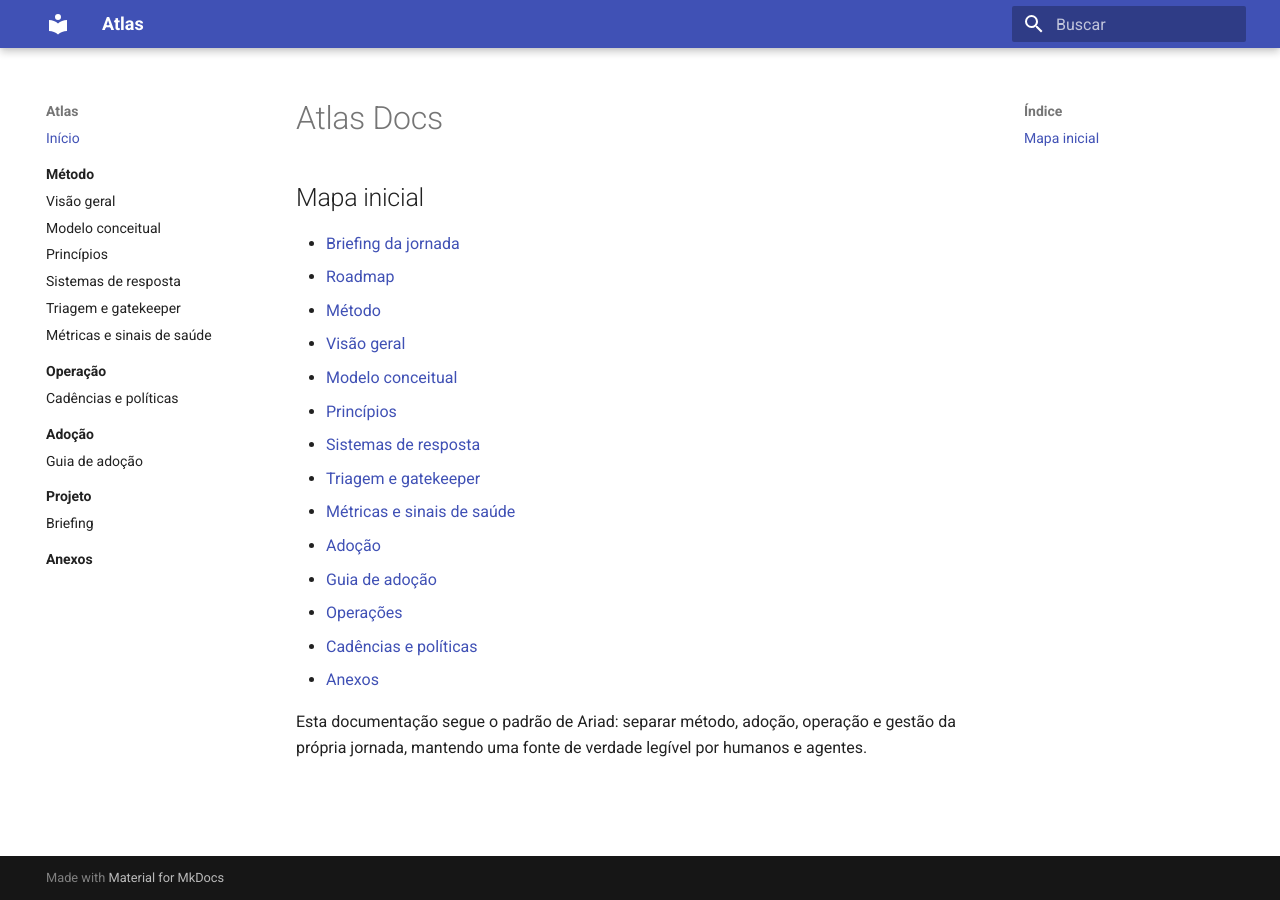
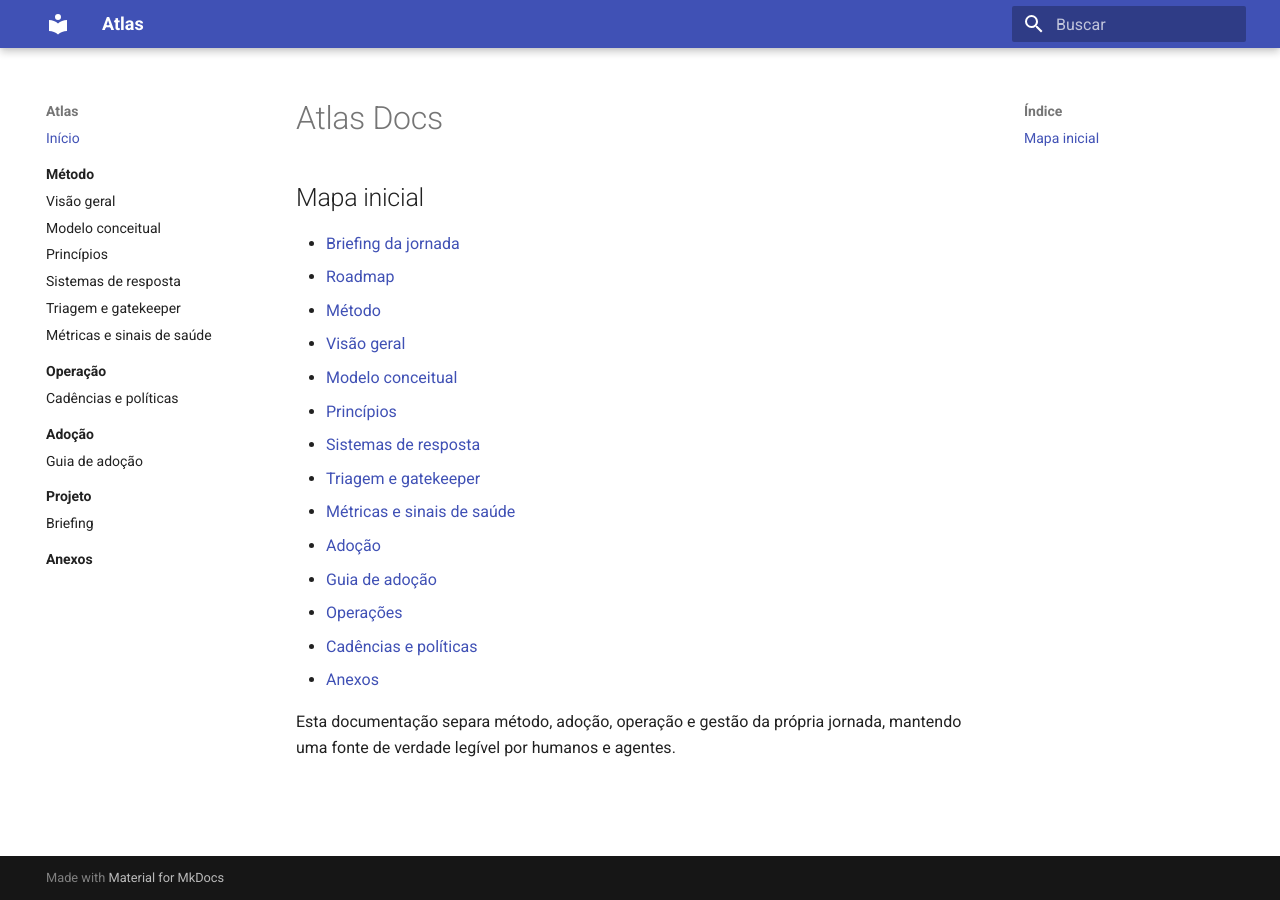
Before and after one commit to alissonvale/atlas, an MkDocs documentation site: the page built from docs/index.md, in a window 1280 px wide. Built offline with MkDocs 1.6.1 and Material for MkDocs 9.7.7, drawn with Linux system fonts in a browser that asks for light colours.

Commit message:
Remove Ariad references from Atlas docs

```diff
--- a/docs/index.md
+++ b/docs/index.md
@@ -17,4 +17,4 @@
   - [Cadências e políticas](operations/cadences-and-policies.md)
 - [Anexos](attachments/index.md)
 
-Esta documentação segue o padrão de Ariad: separar método, adoção, operação e gestão da própria jornada, mantendo uma fonte de verdade legível por humanos e agentes.
+Esta documentação separa método, adoção, operação e gestão da própria jornada, mantendo uma fonte de verdade legível por humanos e agentes.
```
Also changed, not shown: README.md (+1 -1 lines).
